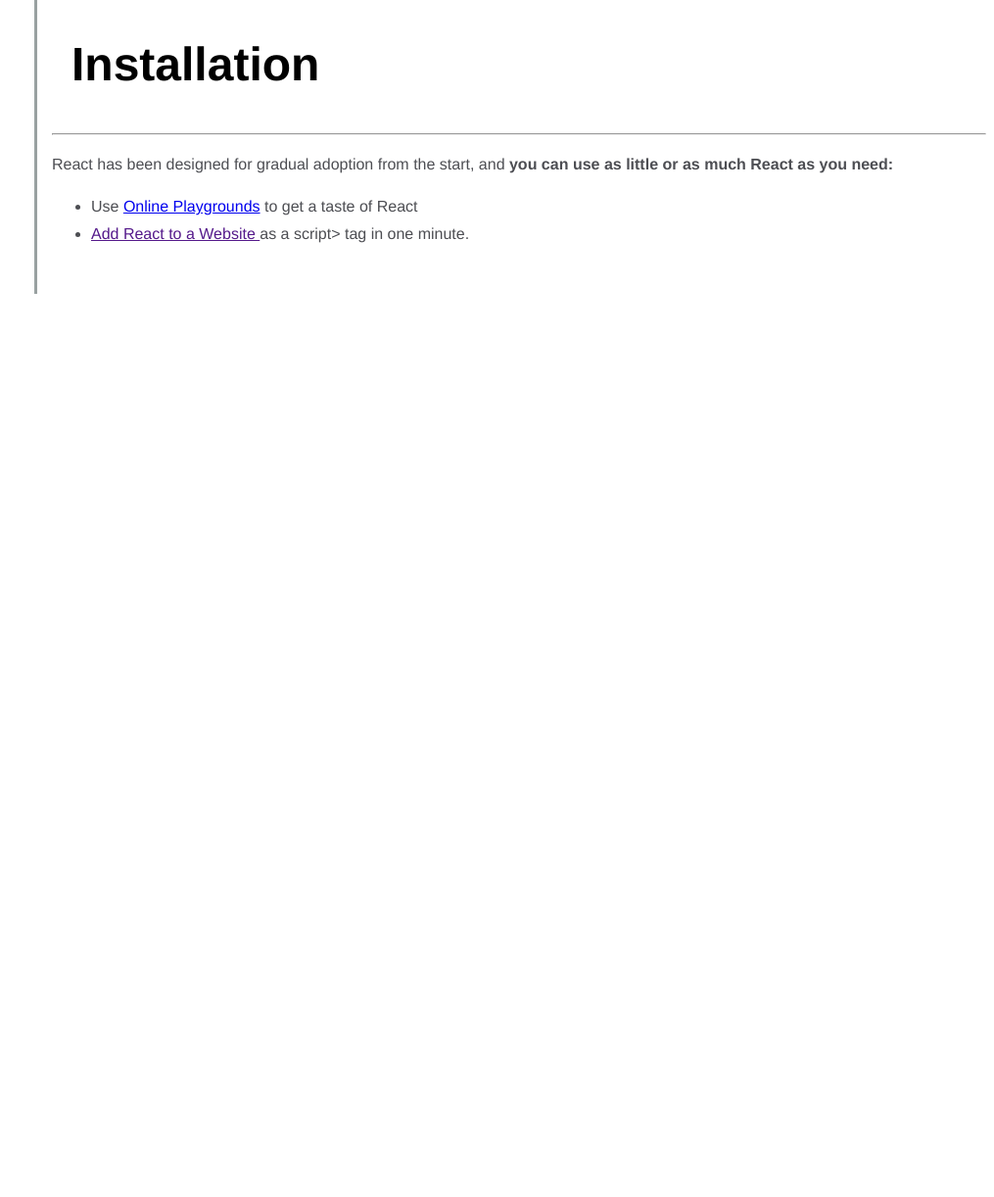
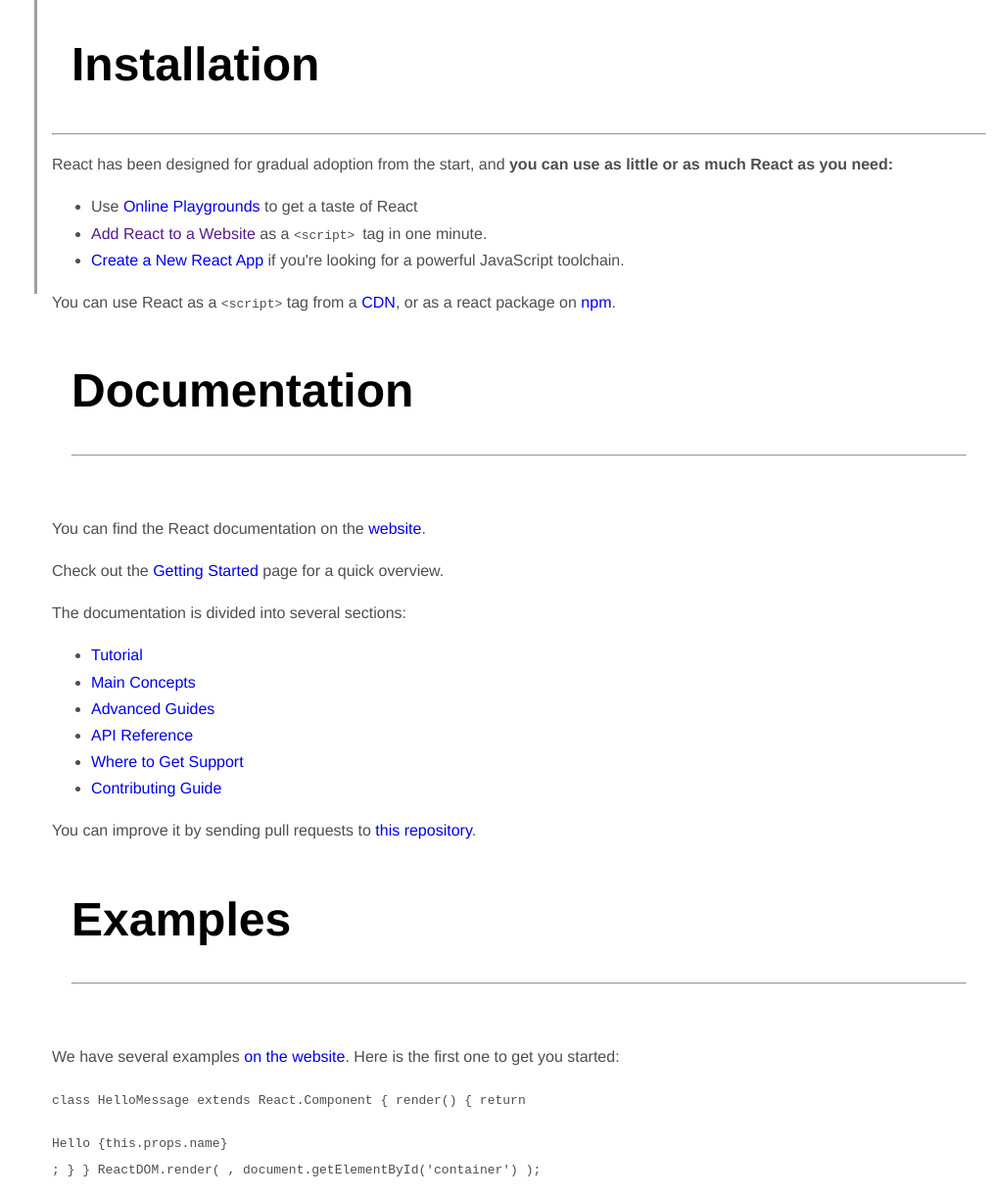
Before and after one commit to join2akshay/freecodecamp-projects, a plain HTML site: page documentation page/index.html in a window 1280 px wide. Shown: the part 500-1722 px from the top of the page at 98% size, without its empty margins (265-1280 px from the left). Before the commit the page ends 800 px from the top, so only its background shows below. Drawn offline with Linux system fonts and the light colour scheme.

Commit message:
update file

```diff
--- a/documentation page/css/style.css
+++ b/documentation page/css/style.css
@@ -5,6 +5,11 @@
     background-color: #ffff;
     font-family: 'Helvetica',Arial,sans-serif;
     line-height: 1.5;
+
+}
+a
+{
+    text-decoration: none;
 }
 nav
 {
--- a/documentation page/index.html
+++ b/documentation page/index.html
@@ -62,9 +62,61 @@
                    <li>
                     Use <a href="https://reactjs.org/docs/getting-started.html#online-playgrounds"> Online Playgrounds</a>  to get a taste of React
                    </li>
-                   <li><a href="">Add React to a Website </a>as a script&gt; tag in one minute.</li>
+                   <li><a href="">Add React to a Website </a>as a <code> &lt;script&gt; </code>tag in one minute.</li>
+                   <li><a href="https://reactjs.org/docs/create-a-new-react-app.html">Create a New React App</a> if you're looking for a powerful JavaScript toolchain.</li>
                </ul>
            </p>
+           <p>You can use React as a <code>&lt;script&gt;</code> tag from a <a href="https://reactjs.org/docs/cdn-links.html">CDN</a>, or as a react package on <a href="https://www.npmjs.com/">npm</a>.</p>
+       </section>
+       <section class="mainSection" id="documentation">
+           <header>
+               Documentation
+               <hr>
+           </header>
+           <p>
+            You can find the React documentation on the <a href="https://reactjs.org/docs">website</a>.
+           </p>
+           <p>
+            Check out the <a href="https://reactjs.org/docs/getting-started.html">Getting Started</a> page for a quick overview.
+           </p>
+           <p>
+            The documentation is divided into several sections:
+            <ul>
+                <li><a href="https://reactjs.org/tutorial/tutorial.html">Tutorial
+                </a></li>
+                <li><a href="https://reactjs.org/docs/hello-world.html">Main Concepts</a></li>
+                <li><a href="https://reactjs.org/docs/jsx-in-depth.html">Advanced Guides</a></li>
+                <li><a href="https://reactjs.org/docs/react-api.html">API Reference</a></li>
+                <li><a href="https://reactjs.org/community/support.html">Where to Get Support</a></li>
+                <li><a href="https://reactjs.org/docs/how-to-contribute.html">Contributing Guide</a></li>
+            </ul>
+            You can improve it by sending pull requests to <a href="https://github.com/reactjs/reactjs.org">this repository</a>.
+           </p>
+
+       </section>
+       <section class="mainSection">
+           <header>
+               Examples
+               <hr>
+           </header>
+           <p>
+            We have several examples <a href="https://reactjs.org/">on the website</a>. Here is the first one to get you started:
+           </p>
+           <p>
+           <code>
+            class HelloMessage extends React.Component {
+                render() {
+                  return <div>Hello {this.props.name}</div>;
+                }
+              }
+
+              ReactDOM.render(
+                <HelloMessage name="Taylor" />,
+                document.getElementById('container')
+              );
+
+           </code>
+        </p>
        </section>
 
     </main>
```
